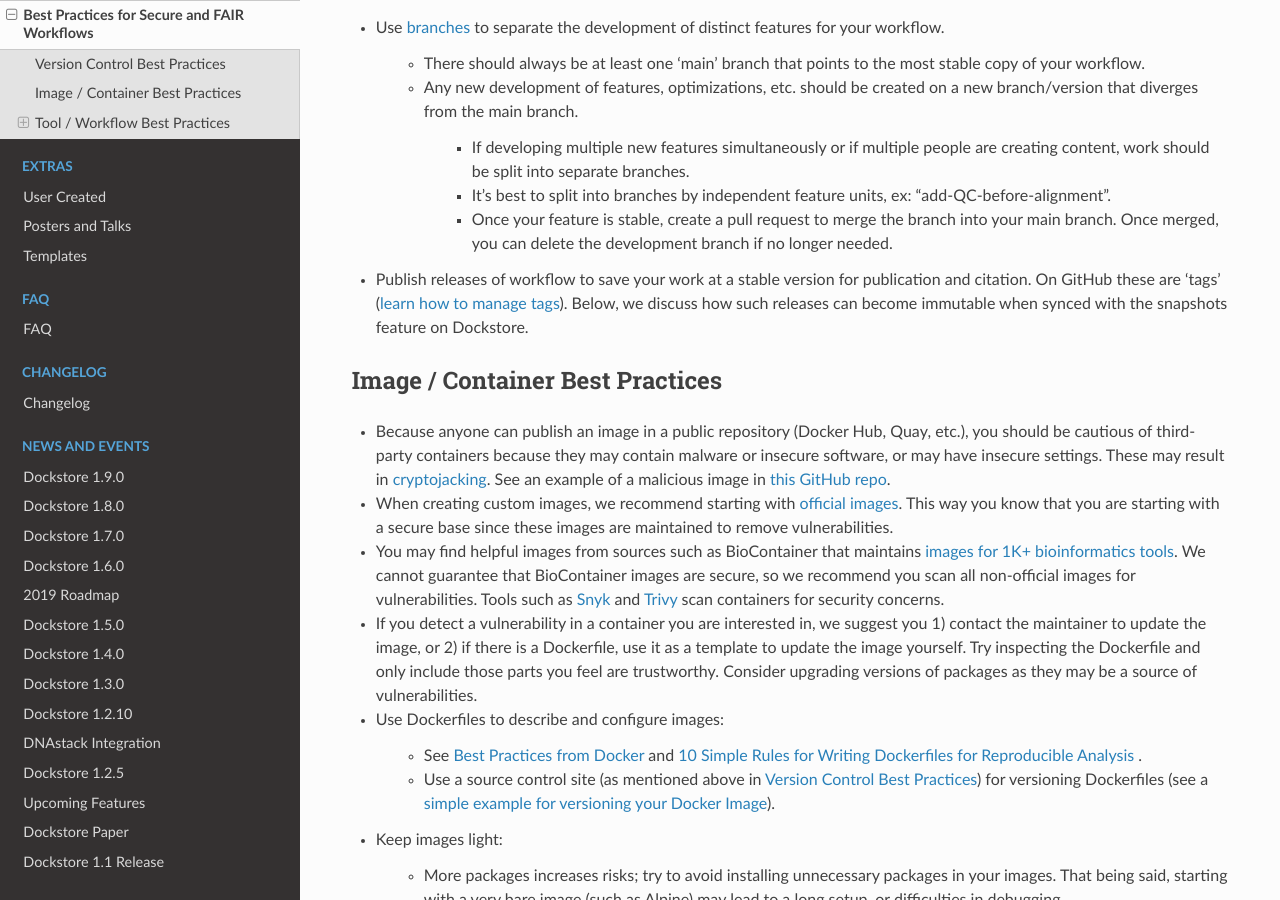
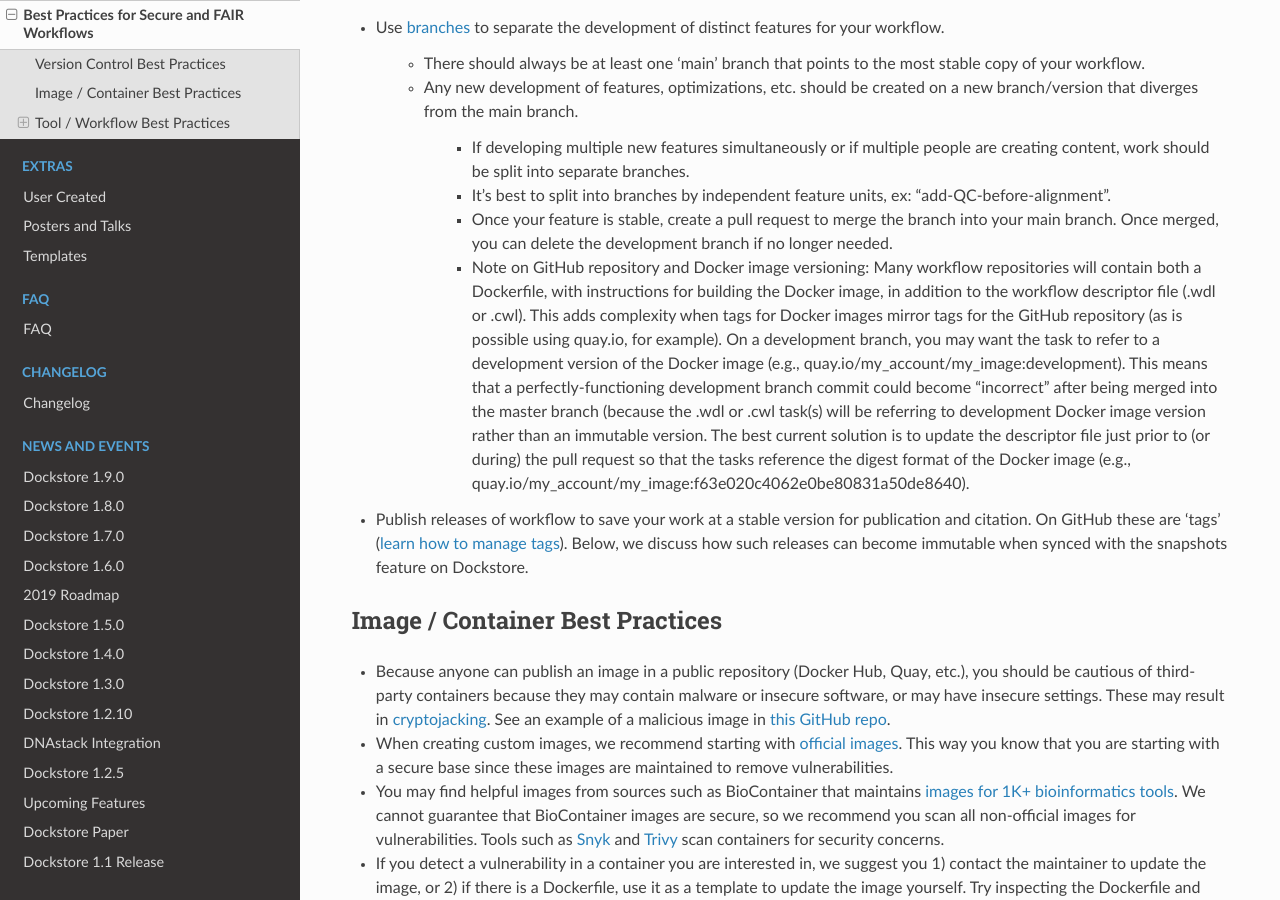
Before and after one commit to dockstore/dockstore-documentation, a Sphinx documentation site: the page built from docs/advanced-topics/best-practices/best-practices-secure-fair-workflows.rst, in a window 1280 px wide and 900 px high, scrolled down 764 px. Built offline with Sphinx 7.4.7 and the Read the Docs theme 2.0.0, drawn with Linux system fonts in a browser that asks for light colours.

Commit message:
incorporated feedback from bdc fellow

```diff
--- a/docs/advanced-topics/best-practices/best-practices-secure-fair-workflows.rst
+++ b/docs/advanced-topics/best-practices/best-practices-secure-fair-workflows.rst
@@ -37,6 +37,7 @@ Version Control Best Practices
 		- If developing multiple new features simultaneously or if multiple people are creating content, work should be split into separate branches.
 		- It’s best to split into branches by independent feature units, ex: “add-QC-before-alignment”.
 		- Once your feature is stable, create a pull request to merge the branch into your main branch. Once merged, you can delete the development branch if no longer needed.
+		- Note on GitHub repository and Docker image versioning: Many workflow repositories will contain both a Dockerfile, with instructions for building the Docker image, in addition to the workflow descriptor file (.wdl or .cwl). This adds complexity when tags for Docker images mirror tags for the GitHub repository (as is possible using quay.io, for example). On a development branch, you may want the task to refer to a development version of the Docker image (e.g., quay.io/my_account/my_image:development). This means that a perfectly-functioning development branch commit could become "incorrect" after being merged into the master branch (because the .wdl or .cwl task(s) will be referring to development Docker image version rather than an immutable version. The best current solution is to update the descriptor file just prior to (or during) the pull request so that the tasks reference the digest format of the Docker image (e.g., quay.io/my_account/my_image:f63e020c4062e0be80831a50de8640).
 
 - Publish releases of workflow to save your work at a stable version for publication and citation. On GitHub these are ‘tags’ (`learn how to manage tags <https://docs.github.com/en/free-pro-team@latest/desktop/contributing-and-collaborating-using-github-desktop/managing-tags>`_).  Below, we discuss how such releases can become immutable when synced with the snapshots feature on Dockstore.
 
```
